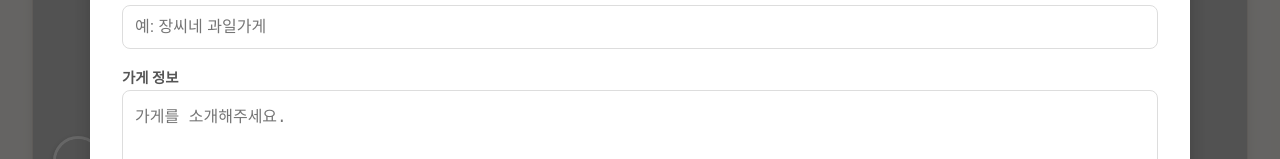
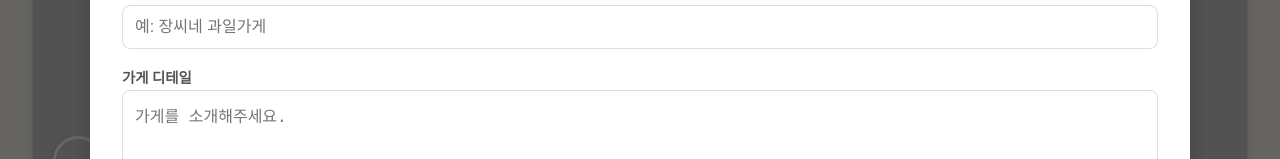
Before and after one commit to lg-cns-team-4-retail/coubee-fe-web, a React (Vite) app: page /my-store in a window 1280 px wide. Both pictures are taken after a click on the button "Create". Shown: the part 214-373 px from the top of the page. Built offline with nearby package versions, Linux system fonts and the light colour scheme; a web font is replaced by a local one.

Commit message:
BTS-115 <Feat: modal changed>

```diff
--- a/src/pages/MyStorePage/StoreCreationModal/StoreCreationModal.jsx
+++ b/src/pages/MyStorePage/StoreCreationModal/StoreCreationModal.jsx
@@ -278,7 +278,7 @@ const StoreCreationModal = ({ isOpen, onClose }) => {
           <FormInput id="storeName" placeholder="예: 장씨네 과일가게" />
         </div>
         <div>
-          <FormLabel htmlFor="storeDesc">가게 정보</FormLabel>
+          <FormLabel htmlFor="storeDesc">가게 디테일</FormLabel>
           <FormTextArea id="storeDesc" placeholder="가게를 소개해주세요." />
         </div>
 
```
